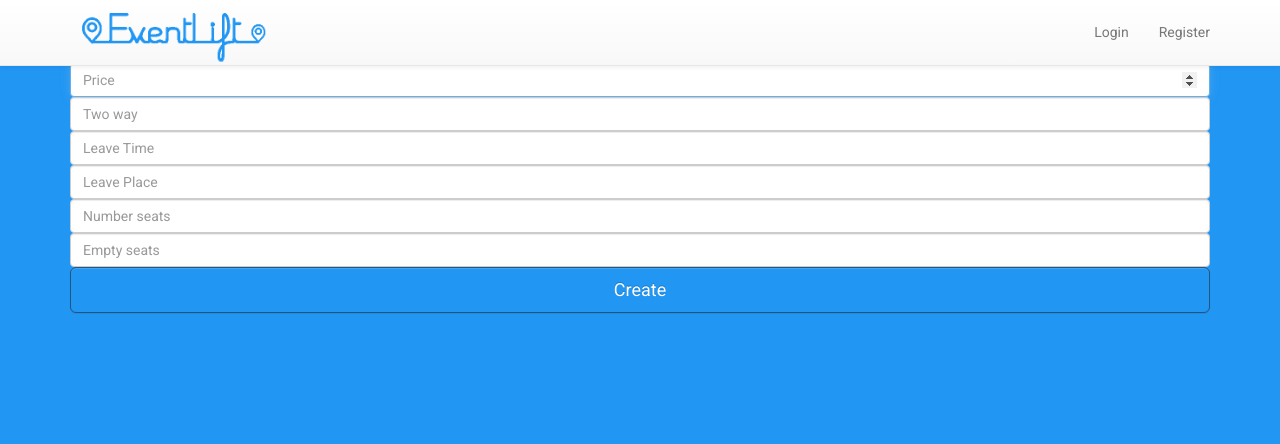
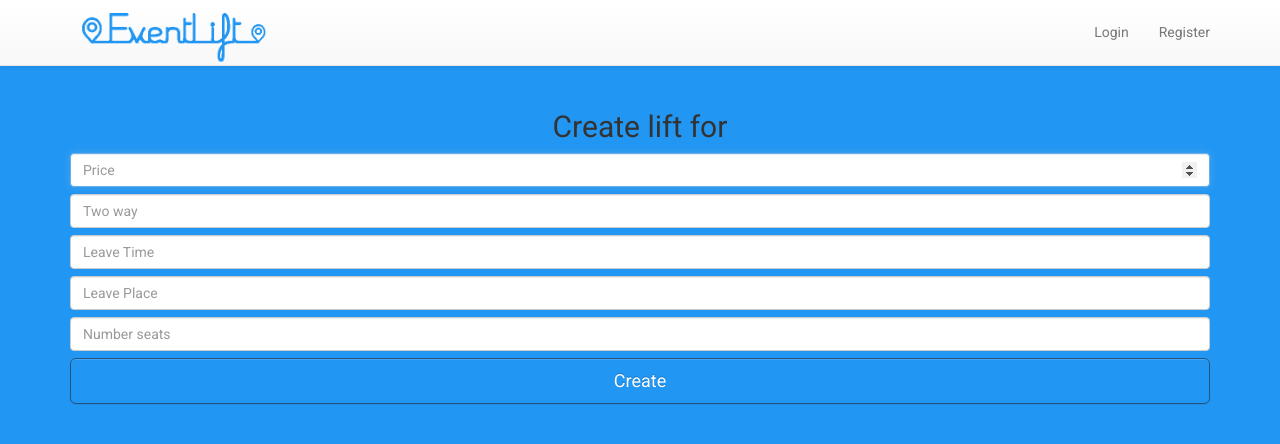
Before and after one commit to BSantos22/eventLift, a Flask app: page /event/1/create_lift in a window 1280 px wide. Shown: the top 444 px of the page. Run offline with Flask 2, Linux system fonts and the light colour scheme; some libraries are stand-ins or nearby versions.

Commit message:
fixed create lift

```diff
--- /dev/null
+++ b/eventlift/static/create_lift.css
@@ -0,0 +1,7 @@
+.giro {
+    margin-top: 90px;
+}
+
+input, button {
+    margin-top: 7px;
+}
--- a/eventlift/templates/create_lift.html
+++ b/eventlift/templates/create_lift.html
@@ -2,11 +2,13 @@
 
 {% block head %}
 
+<link rel="stylesheet" type="text/css" href="../../static/create_lift.css">
 {% endblock %}
+
 
 {% block content %}
 
-<div class="container">
+<div class="container giro">
     <form class="form-create-event" method="post">
         <h2 class="form-create-event-heading text-center">Create lift for</h2>
         <label for="inputPrice" class="sr-only" >Price</label>
@@ -19,8 +21,6 @@
         <input type="text" name="lfplace" class="form-control" id="inputLFPlace" placeholder="Leave Place" required autofocus>
         <label for="nSeats" class="sr-only" >Number of seats</label>
         <input type="number" name="numseats" class="form-control" id="nSeats" placeholder="Number seats" min="1" required autofocus>
-        <label for="emptySeats" class="sr-only" >Empty seats</label>
-        <input type="number" name="emptyseats" class="form-control" id="emptySeats" placeholder="Empty seats" required autofocus>
 
         <button class="btn btn-lg btn-primary btn-block" type="submit">Create</button>
     </form>
--- a/eventlift/views.py
+++ b/eventlift/views.py
@@ -114,14 +114,14 @@ def create_event():
 @app.route('/event/<eventid>/create_lift', methods=['POST', 'GET'])
 def create_lift(eventid):
     if request.method == 'POST':
-        ownerid = models.get_userid(session['username'])
+        ownerid = models.get_userid(session['username'])[0][0]
         price = request.form['price']
         twoway = request.form['twoway']
         lftime = request.form['lftime']
         lfplace = request.form['lfplace']
         numseats = request.form['numseats']
-        emptyseats = request.form['emptyseats']
-        if emptyseats < numseats:
+        emptyseats = numseats
+        if emptyseats <= numseats:
             create_lift = models.create_lift(ownerid, int(eventid), price, twoway, lftime, lfplace, numseats, emptyseats)
         else:
             create_lift = False;
```
